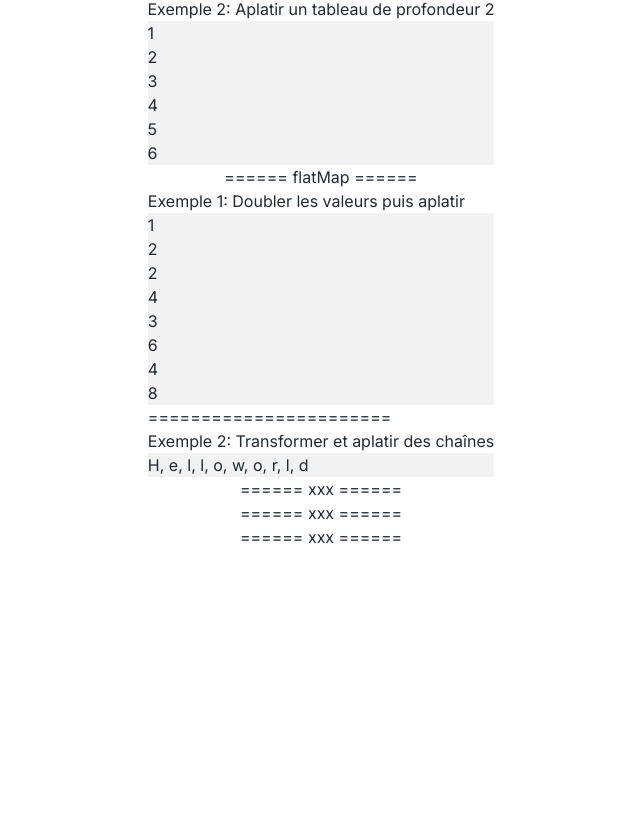
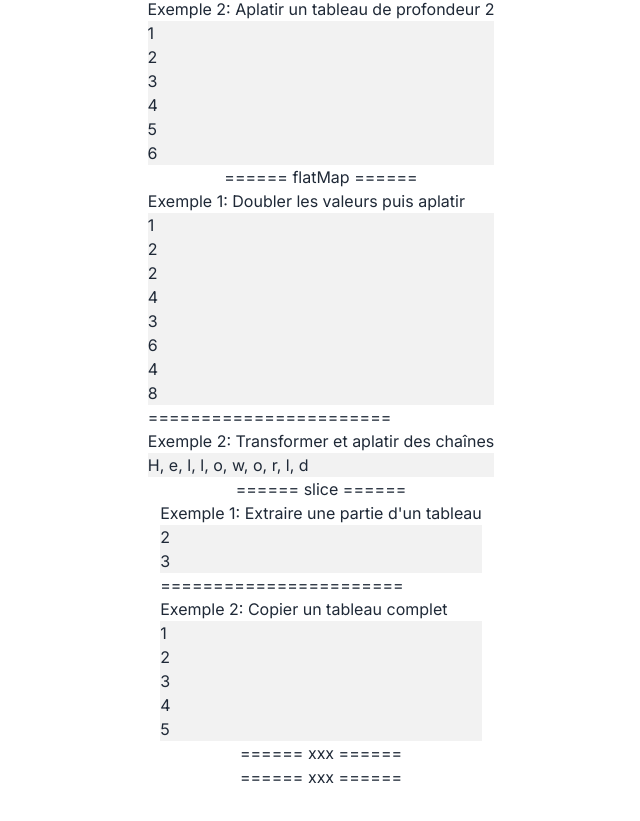
Before and after one commit to mathias-grdl/Javascript-Exemples, a Next.js app: page / in a window 1280 px wide. Shown: the part 5044-5865 px from the top of the page, without its empty margins (319-959 px from the left). Before the commit the page ends 5689 px from the top, so only its background shows below. Built offline with nearby package versions, Linux system fonts and the light colour scheme.

Commit message:
add: slice

```diff
--- a/app/page.jsx
+++ b/app/page.jsx
@@ -10,6 +10,7 @@ import ForEach from "@/components/forEach";
 import Includes from "@/components/includes";
 import Map from "@/components/Map";
 import Reduce from "@/components/reduce";
+import Slice from "@/components/slice";
 import Some from "@/components/some";
 import Sort from "@/components/sort";
 
@@ -41,7 +42,8 @@ export default function Home() {
 			<Flat />
 			<aside>====== flatMap ======</aside>
 			<FlatMap />
-			<aside>====== xxx ======</aside>
+			<aside>====== slice ======</aside>
+			<Slice />
 			<aside>====== xxx ======</aside>
 			<aside>====== xxx ======</aside>
 		</main>
--- /dev/null
+++ b/components/slice/index.jsx
@@ -0,0 +1,46 @@
+// Exemple 1: Extraire une partie d'un tableau
+function ExtrairePartie() {
+	const numbers = [1, 2, 3, 4, 5];
+	const sliced = numbers.slice(1, 3); // Extraire les éléments 2 et 3
+
+	return (
+		<ul className="bg-base-200">
+			{sliced.map((num, index) => (
+				<li key={index}>{num}</li>
+			))}
+		</ul>
+	);
+}
+
+// Exemple 2: Copier un tableau complet
+function CopierTableau() {
+	const numbers = [1, 2, 3, 4, 5];
+	const copied = numbers.slice(); // Copier le tableau complet
+
+	return (
+		<ul className="bg-base-200">
+			{copied.map((num, index) => (
+				<li key={index}>{num}</li>
+			))}
+		</ul>
+	);
+}
+
+export default function Slice() {
+	return (
+		<div className="flex flex-col">
+			{/* Exemple 1: Extraire une partie d'un tableau */}
+			<div>
+				<h2>Exemple 1: Extraire une partie d'un tableau</h2>
+				<ExtrairePartie />
+			</div>
+			<aside>=======================</aside>
+
+			{/* Exemple 2: Copier un tableau complet */}
+			<div>
+				<h2>Exemple 2: Copier un tableau complet</h2>
+				<CopierTableau />
+			</div>
+		</div>
+	);
+}
```
